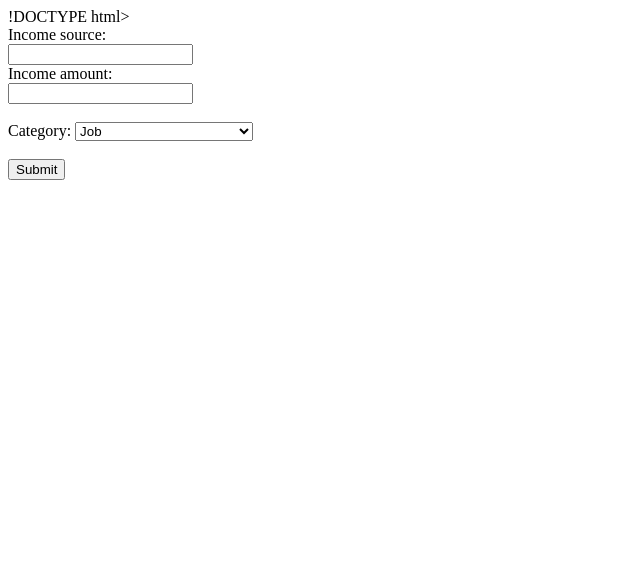
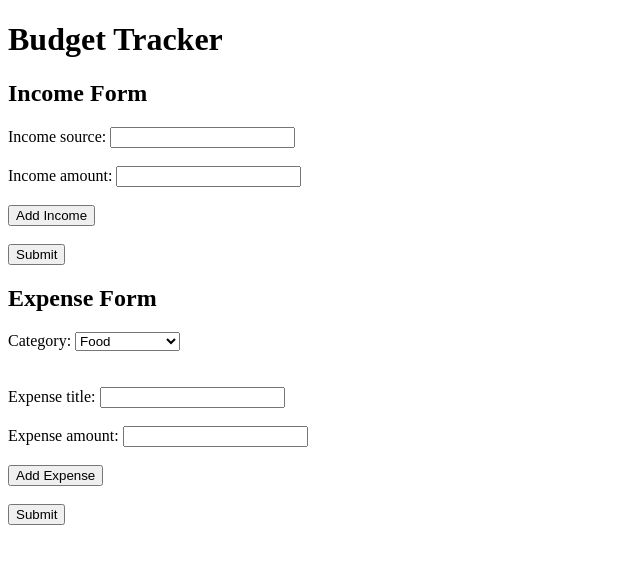
Before and after one commit to Temima613/BudgetTracker, a plain HTML site: page index.html in a window 1280 px wide. Shown: the whole page, without its empty margins (0-640 px from the left). Drawn offline with Linux system fonts and the light colour scheme.

Commit message:
html forms

```diff
--- a/index.html
+++ b/index.html
@@ -1,30 +1,106 @@
-!DOCTYPE html>
-<html>
+<!-- <!DOCTYPE html>
+<html lang="en">
+<head>
+  <meta charset="UTF-8">
+  <meta name="viewport" content="width=device-width, initial-scale=1.0">
+  <title>Budget Tracker</title>
+  <link rel="stylesheet" href="styles.css">
+</head>
 <body>
 
+  <h1 id="title">Budget Tracker</h1>
+<aside>
+  <section id="forms-container">
+    <div class="form-container1">
+      <h2>Income Form</h2>
+      <form id="incomeForm">
+        <label for="incomeSource">Income source:</label>
+        <input type="text" id="incomeSource" name="incomeSource" required><br><br>
 
+        <label for="incomeAmount">Income amount:</label>
+        <input type="number" id="incomeAmount" name="incomeAmount" required><br><br>
 
-<form action="src=script.js">
-  <label for="Income source">Income source:</label><br>
-  <input type="text" id="income source" name="income source"><br>
-  <label for="amount">Income amount:</label><br>
-  <input type="text" id="amount" name="amount"><br><br>
+        <button id="addIncome">Add Income</button><br><br>
+        <button id="submitIncome">Submit</button>
+      </form>
+    </div>
+</aside>
+<article>
+    <div class="form-container2">
+      <h2>Expense Form</h2>
+      <form id="expenseForm">
+        <label for="expenseCategory">Category:</label>
+        <select id="expenseCategory" name="expenseCategory" required>
+          <option value="Food">Food</option>
+          <option value="Rent">Rent</option>
+          <option value="Travel">Travel</option>
+          <option value="Entertainment">Entertainment</option>
+          <option value="Add">Add: </option>
+        </select><br><br>
 
+        <input type="text" id="addExpenseCategory" name="addExpenseCategory" hidden><br>
 
+        <label for="expenseTitle">Expense title:</label>
+        <input type="text" id="expenseTitle" name="expenseTitle" required><br><br>
 
-  <label for="category">Category:</label>
-  <select id="category" name="category">
-    <option value="job">Job</option>
-    <option value="govenrnment program">Govenrnment Program</option>
-    <option value="gift">Gift</option>
-    <option value="additional income">Additional Income Source:</option>
+        <label for="expenseAmount">Expense amount:</label>
+        <input type="number" id="expenseAmount" name="expenseAmount" required><br><br>
 
-    <select id ="add" name="add">
-    <input hidden type="text" id="add" name="add"><br><br>
-    <input type="submit" value="Submit">
+        <button id="addExpense">Add Expense</button><br><br>
+        <button id="submitExpense">Submit</button>
+      </form>
+    </div>
+  </section>
+</article>
 
-
-</form>
-
+  <script src="script.js"></script>
 </body>
 </html>
+
+ -->
+ <!DOCTYPE html>
+ <html lang="en">
+ <head>
+   <meta charset="UTF-8">
+   <meta name="viewport" content="width=device-width, initial-scale=1.0">
+   <title>Budget Tracker</title>
+   <link rel="stylesheet" href="styles.css">
+ </head>
+ <body>
+   <h1 id="title">Budget Tracker</h1>
+   <section id="forms-container">
+     <div class="form-container1">
+       <h2>Income Form</h2>
+       <form id="incomeForm">
+         <label for="incomeSource">Income source:</label>
+         <input type="text" id="incomeSource" name="incomeSource" required><br><br>
+         <label for="incomeAmount">Income amount:</label>
+         <input type="number" id="incomeAmount" name="incomeAmount" required><br><br>
+         <button id="addIncome">Add Income</button><br><br>
+         <button id="submitIncome">Submit</button>
+       </form>
+     </div>
+     <div class="form-container2">
+       <h2>Expense Form</h2>
+       <form id="expenseForm">
+         <label for="expenseCategory">Category:</label>
+         <select id="expenseCategory" name="expenseCategory" required>
+           <option value="Food">Food</option>
+           <option value="Rent">Rent</option>
+           <option value="Travel">Travel</option>
+           <option value="Entertainment">Entertainment</option>
+           <option value="Add">Add: </option>
+         </select><br><br>
+         <input type="text" id="addExpenseCategory" name="addExpenseCategory" hidden><br>
+         <label for="expenseTitle">Expense title:</label>
+         <input type="text" id="expenseTitle" name="expenseTitle" required><br><br>
+         <label for="expenseAmount">Expense amount:</label>
+         <input type="number" id="expenseAmount" name="expenseAmount" required><br><br>
+         <button id="addExpense">Add Expense</button><br><br>
+         <button id="submitExpense">Submit</button>
+       </form>
+     </div>
+   </section>
+   <script src="script.js"></script>
+ </body>
+ </html>
--- a/styles.css
+++ b/styles.css
@@ -0,0 +1,6 @@
+:root {
+    --basic-blue: (#33a4dd);
+    --basic-orange: (#edaa87);
+    --lighter-blue: (#65b1d7);
+    --lighter-orange: (#d9ac94);
+}
```
